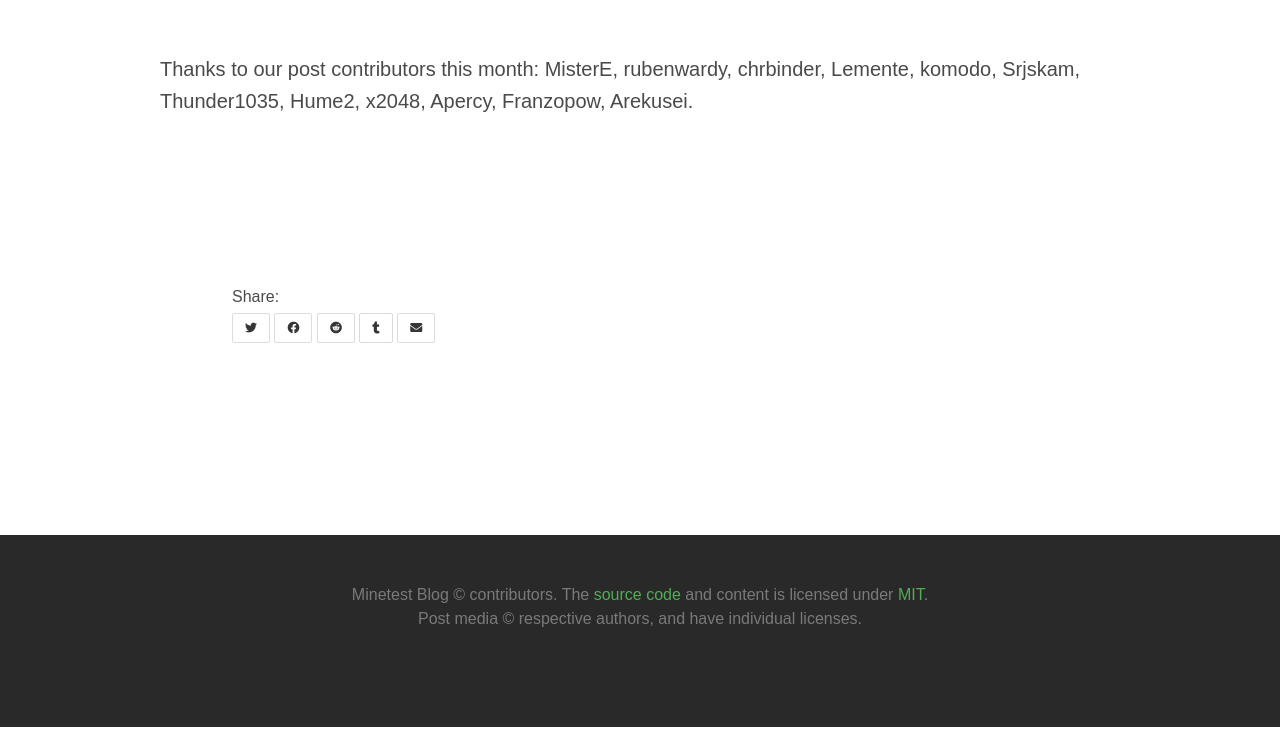
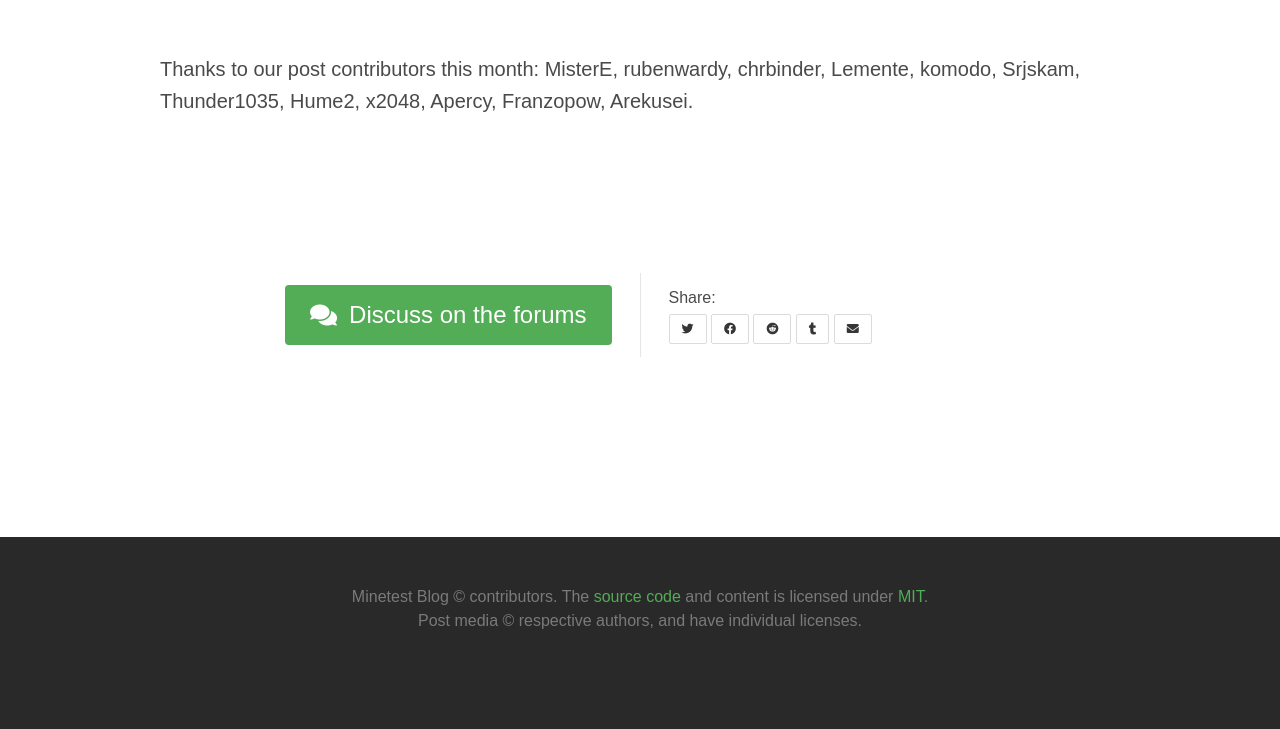
Before and after one commit to minetest/blog, a Jekyll site: the page built from _posts/2022-08-12-July.md, in a window 1280 px wide and 900 px high, scrolled down 10523 px, cut to the strip 171-900 px from the top of the window. Built offline with Jekyll 4.4.1, drawn with Linux system fonts in a browser that asks for light colours; some of the changed lines change nothing that is shown.

Commit message:
July: Add forum topic URL

```diff
--- a/_posts/2022-08-12-July.md
+++ b/_posts/2022-08-12-July.md
@@ -21,7 +21,7 @@ description: >
   exploreandlearn@LMZ edutech conference, with talks and workshops.
 image: /static/blog/2022_July/cover.png
 image_has_full: true
-# forum_topic: ""
+forum_topic: https://forum.minetest.net/viewtopic.php?f=18&t=28538
 tags:
   - this_month
 exploreandlearnscreenshots:
```
